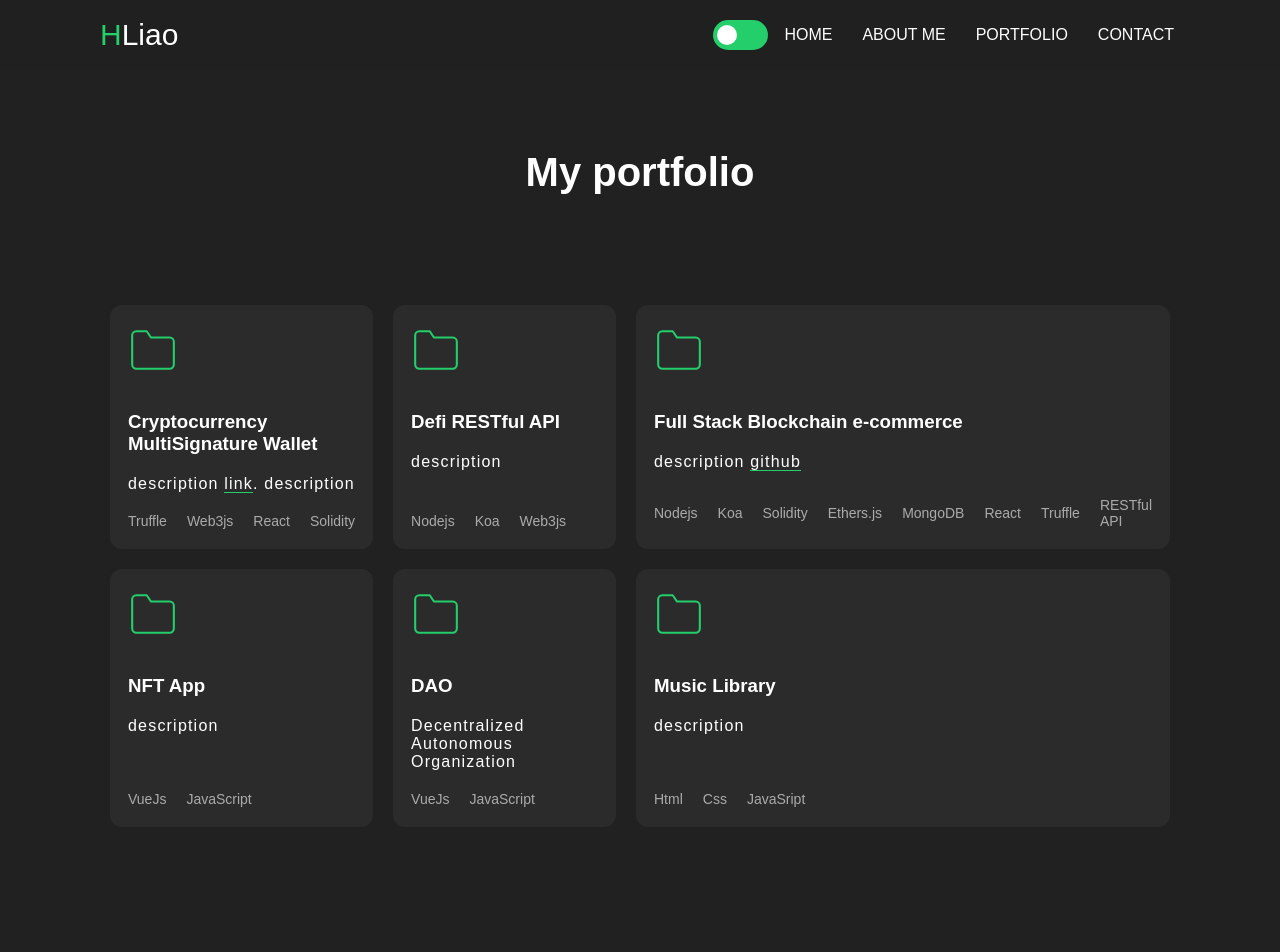
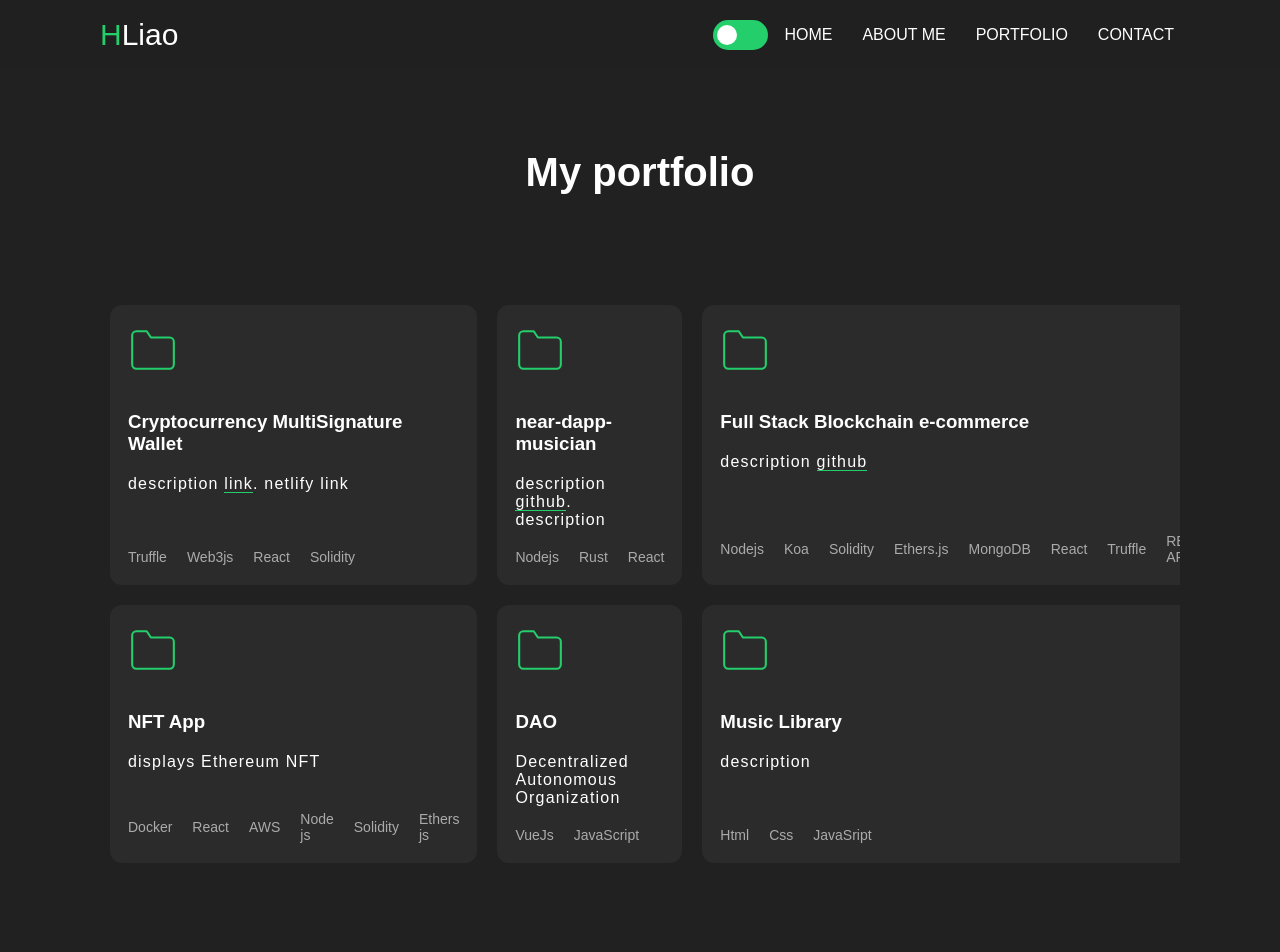
Before and after one commit to Hsien-HsiuLiao/hsien-hsiuliao.github.io, a React (Create React App) app: page / in a window 1280 px wide. Shown: the top 952 px of the page. Built offline with nearby package versions, Linux system fonts and the light colour scheme; the HTML template or start-up script is replaced by a standard one.

Commit message:
add link

```diff
--- a/src/components/Portfolio/Portfolio.tsx
+++ b/src/components/Portfolio/Portfolio.tsx
@@ -24,7 +24,7 @@ export function Portfolio(){
           </header>
           <div className="body">
             <h3>Cryptocurrency MultiSignature Wallet</h3>
-            <p>description <a href="https://"> link</a>. description
+            <p>description <a href="https://github.com/Hsien-HsiuLiao/multisig-wallet"> link</a>. netlify link
             </p>
           </div>
           <footer>
@@ -52,15 +52,15 @@ export function Portfolio(){
             </div>
             </header>
             <div className="body">
-              <h3>Defi RESTful API</h3>
-              <p>description
+              <h3>near-dapp-musician</h3>
+              <p>description <a href="https://github.com/Hsien-HsiuLiao/near-dapp-musician"> github</a>. description
               </p>
             </div>
             <footer>
               <ul className="tech-list">
                 <li>Nodejs</li>
-                <li>Koa</li>
-                <li>Web3js</li>
+                <li>Rust</li>
+                <li>React</li>
               </ul>
             </footer>
           </div>
@@ -108,13 +108,17 @@ export function Portfolio(){
             </header>
             <div className="body">
               <h3>NFT App</h3>
-              <p>description
+              <p>displays Ethereum NFT
               </p>
             </div>
             <footer>
               <ul className="tech-list">
-                <li>VueJs</li>
-                <li>JavaScript</li>
+                <li>Docker</li>
+                <li>React</li>
+                <li>AWS</li>
+                <li>Node js</li>
+                <li>Solidity</li>
+                <li>Ethers js</li>
               </ul>
             </footer>
           </div>
```
